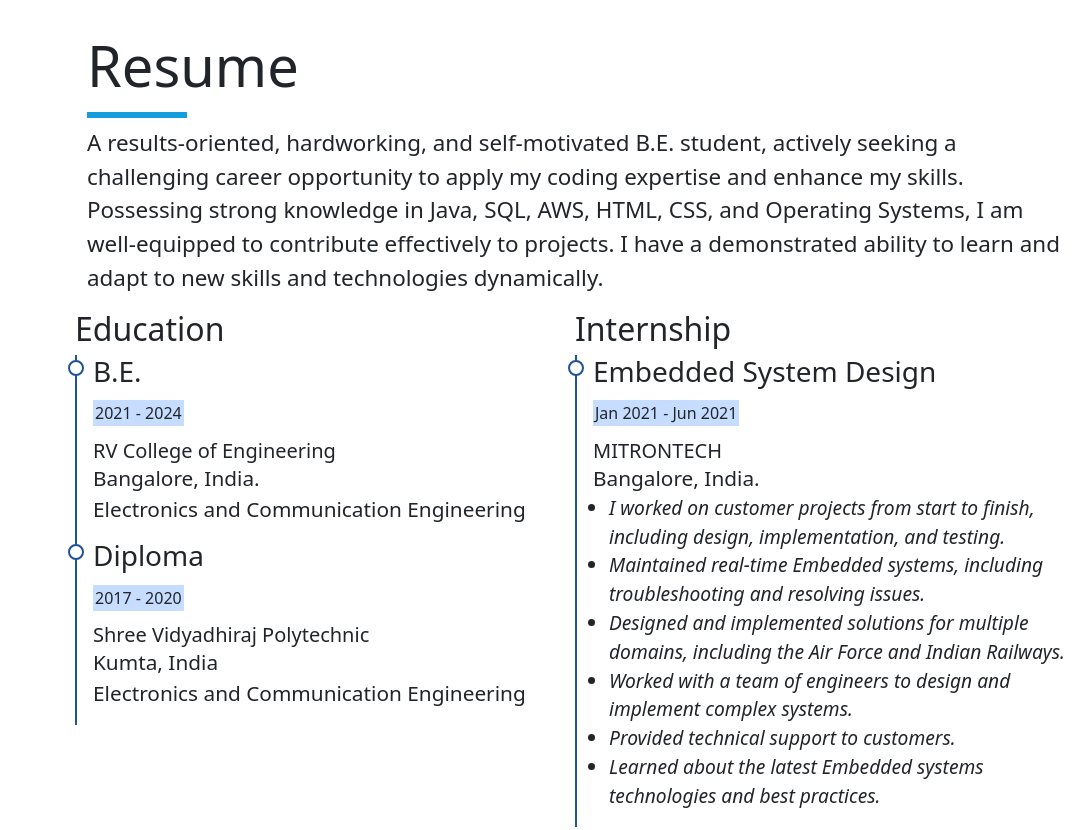
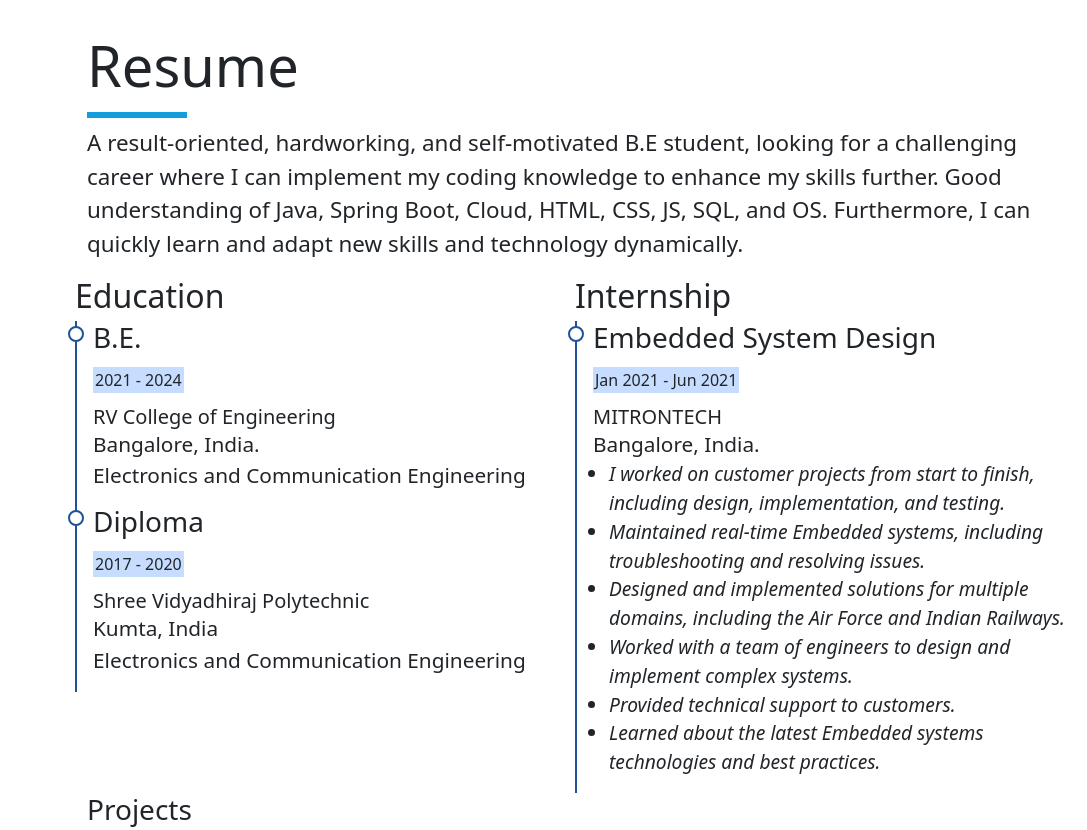
Before and after one commit to GopalNaik78/mywebsite.github.io, a plain HTML site: page index.html in a window 1280 px wide. Shown: the part 2167-2997 px from the top of the page, without its empty margins (193-1280 px from the left). Drawn offline with nearby package versions, Linux system fonts and the light colour scheme.

Commit message:
update resume

```diff
--- a/index.html
+++ b/index.html
@@ -147,7 +147,7 @@
       <section id="resume" class="subSection">
         <h1 class="subTitle">Resume</h1>
         <div class="space1"></div>
-        <p>A results-oriented, hardworking, and self-motivated B.E. student, actively seeking a challenging career opportunity to apply my coding expertise and enhance my skills. Possessing strong knowledge in Java, SQL, AWS, HTML, CSS, and Operating Systems, I am well-equipped to contribute effectively to projects. I have a demonstrated ability to learn and adapt to new skills and technologies dynamically.</p>
+        <p>A result-oriented, hardworking, and self-motivated B.E student, looking for a challenging career where I can implement my coding knowledge to enhance my skills further. Good understanding of Java, Spring Boot, Cloud, HTML, CSS, JS, SQL, and OS. Furthermore, I can quickly learn and adapt new skills and technology dynamically.</p>
         <div class="row">
           <div class="col-lg-6 p-0">
             <div class="education">
```
